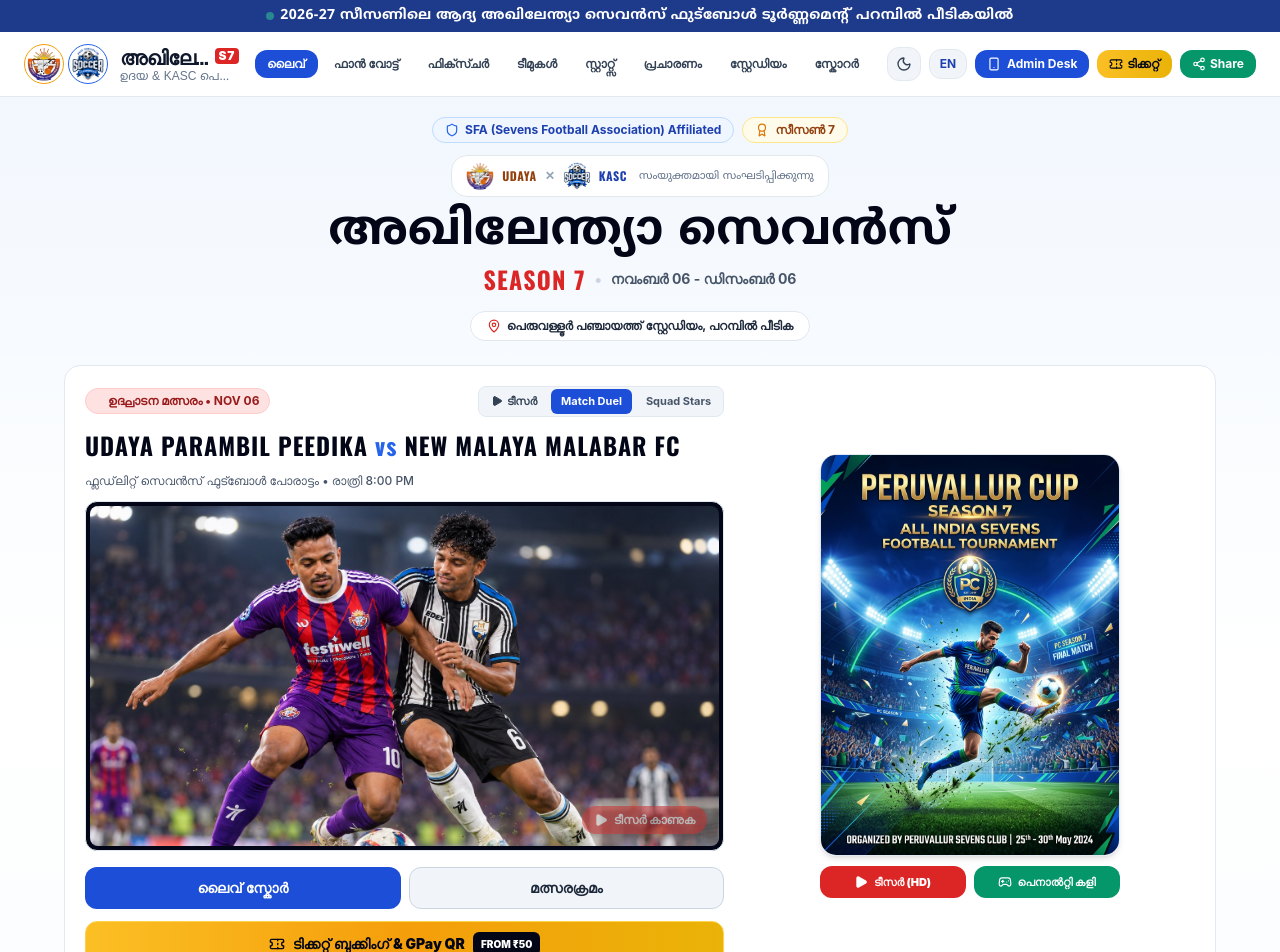
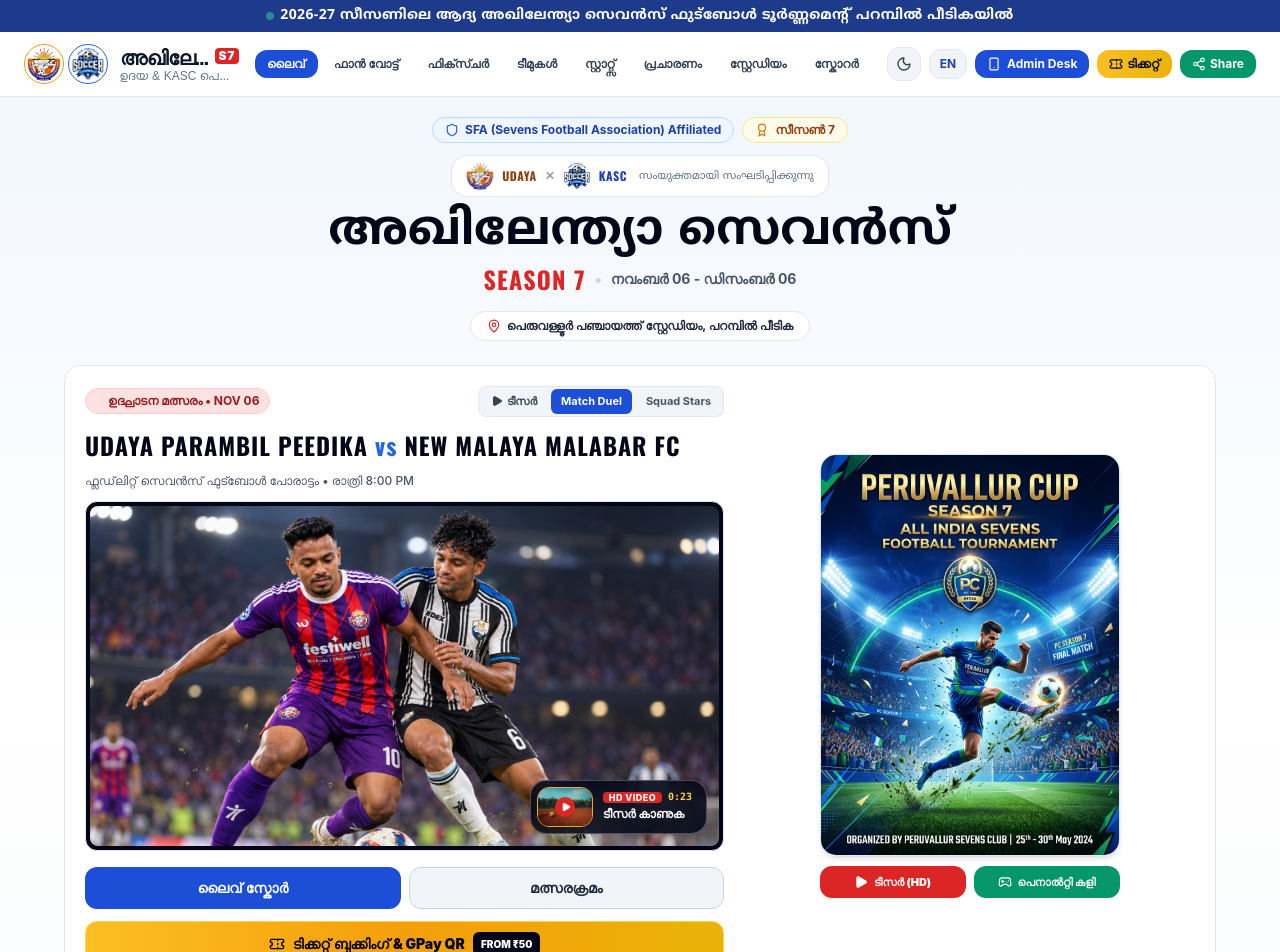
Before and after one commit to murshidmhd/kasc-soccer-web, a React (Vite) app: page / in a window 1280 px wide. Shown: the top 952 px of the page. Built offline with nearby package versions, Linux system fonts and the light colour scheme; a web font is replaced by a local one.

Commit message:
feat: upgrade teaser video button with cinema image preview and zero-lag default hero poster

```diff
--- a/src/components/Hero.jsx
+++ b/src/components/Hero.jsx
@@ -1,5 +1,5 @@
 import React from 'react';
-import { Calendar, MapPin, Phone, Award, Shield, ChevronDown, Ticket, Play, Film, Gamepad2 } from 'lucide-react';
+import { Calendar, MapPin, Phone, Award, Shield, ChevronDown, Ticket, Play, Film, Gamepad2, X } from 'lucide-react';
 import { tournamentInfo } from '../data/tournamentData';
 import Countdown from './Countdown';
 import squadStarsPoster from '../assets/squad_stars_poster.jpg';
@@ -9,6 +9,7 @@ import matchActionDuel from '../assets/match_action_duel.jpg';
 import tournamentOfficialPoster from '../assets/tournament_official_poster.jpg';
 import tournamentTeaser from '../assets/tournament_teaser.mp4';
 import tournamentTeaserPoster from '../assets/tournament_teaser_poster.jpg';
+import teaserVideoBtnThumb from '../assets/teaser_video_btn_thumb.jpg';
 
 export default function Hero({ lang, scrollToSection, isDarkMode, onOpenTicketModal }) {
   const [activeBannerTab, setActiveBannerTab] = React.useState('action');
@@ -157,6 +158,14 @@ export default function Hero({ lang, scrollToSection, isDarkMode, onOpenTicketMo
                       playsInline
                       className="w-full h-full object-cover rounded-lg"
                     />
+                    <button
+                      onClick={() => setActiveBannerTab('action')}
+                      className="absolute top-2.5 right-2.5 px-2.5 py-1 rounded-full bg-slate-950/85 hover:bg-black text-white text-[11px] font-bold border border-white/20 backdrop-blur-md flex items-center gap-1 transition active:scale-95 shadow-md"
+                      title="Back to Match Duel Poster"
+                    >
+                      <X className="w-3.5 h-3.5 text-red-400" />
+                      <span>{lang === 'ml' ? 'പോസ്റ്റർ' : 'Poster'}</span>
+                    </button>
                   </div>
                 ) : activeBannerTab === 'action' ? (
                   <div className="relative group">
@@ -165,13 +174,36 @@ export default function Hero({ lang, scrollToSection, isDarkMode, onOpenTicketMo
                       alt="Match Duel: Udaya vs New Malaya Malabar FC"
                       className="w-full h-56 sm:h-72 md:h-80 lg:h-[340px] object-cover object-top rounded-lg"
                     />
+                    {/* Cinema-Style Video Teaser Button with Real Video Frame */}
                     <button
                       onClick={() => setActiveBannerTab('video')}
-                      className="absolute bottom-3 right-3 px-3 py-1.5 rounded-full bg-red-600/90 hover:bg-red-700 text-white font-black text-xs shadow-lg backdrop-blur-md flex items-center gap-1.5 transition active:scale-95 animate-pulse"
+                      className="group/btn absolute bottom-3 right-3 p-1.5 pr-3.5 rounded-2xl bg-slate-950/85 hover:bg-black text-white border border-white/25 shadow-2xl backdrop-blur-md flex items-center gap-2.5 transition-all hover:scale-105 active:scale-95 cursor-pointer"
                       title="Play Official Promo Video"
                     >
-                      <Play className="w-3.5 h-3.5 fill-current" />
-                      <span>{lang === 'ml' ? 'ടീസർ കാണുക' : 'Watch Promo Video'}</span>
+                      <div className="relative w-12 h-9 sm:w-14 sm:h-10 rounded-xl overflow-hidden border border-amber-400/90 shrink-0 shadow-sm">
+                        <img
+                          src={teaserVideoBtnThumb}
+                          alt="Video Preview"
+                          className="w-full h-full object-cover group-hover/btn:scale-110 transition duration-300"
+                        />
+                        <div className="absolute inset-0 bg-black/25 flex items-center justify-center">
+                          <div className="w-5 h-5 rounded-full bg-red-600 flex items-center justify-center text-white shadow-md group-hover/btn:scale-110 transition">
+                            <Play className="w-2.5 h-2.5 fill-current ml-0.5" />
+                          </div>
+                        </div>
+                      </div>
+
+                      <div className="text-left leading-tight">
+                        <div className="flex items-center gap-1.5">
+                          <span className="text-[9px] uppercase tracking-wider font-extrabold px-1.5 py-0.2 rounded bg-red-600 text-white">
+                            HD Video
+                          </span>
+                          <span className="text-[10px] text-amber-300 font-mono font-bold">0:23</span>
+                        </div>
+                        <span className="text-xs font-black text-white group-hover/btn:text-amber-400 transition block mt-0.5">
+                          {lang === 'ml' ? 'ടീസർ കാണുക' : 'Watch Promo'}
+                        </span>
+                      </div>
                     </button>
                   </div>
                 ) : (
@@ -181,13 +213,36 @@ export default function Hero({ lang, scrollToSection, isDarkMode, onOpenTicketMo
                       alt="Official Udaya FC Squad 2026-2027"
                       className="w-full h-56 sm:h-72 md:h-80 lg:h-[340px] object-cover object-top rounded-lg"
                     />
+                    {/* Cinema-Style Video Teaser Button with Real Video Frame */}
                     <button
                       onClick={() => setActiveBannerTab('video')}
-                      className="absolute bottom-3 right-3 px-3 py-1.5 rounded-full bg-red-600/90 hover:bg-red-700 text-white font-black text-xs shadow-lg backdrop-blur-md flex items-center gap-1.5 transition active:scale-95"
+                      className="group/btn absolute bottom-3 right-3 p-1.5 pr-3.5 rounded-2xl bg-slate-950/85 hover:bg-black text-white border border-white/25 shadow-2xl backdrop-blur-md flex items-center gap-2.5 transition-all hover:scale-105 active:scale-95 cursor-pointer"
                       title="Play Official Promo Video"
                     >
-                      <Play className="w-3.5 h-3.5 fill-current" />
-                      <span>{lang === 'ml' ? 'ടീസർ കാണുക' : 'Watch Promo Video'}</span>
+                      <div className="relative w-12 h-9 sm:w-14 sm:h-10 rounded-xl overflow-hidden border border-amber-400/90 shrink-0 shadow-sm">
+                        <img
+                          src={teaserVideoBtnThumb}
+                          alt="Video Preview"
+                          className="w-full h-full object-cover group-hover/btn:scale-110 transition duration-300"
+                        />
+                        <div className="absolute inset-0 bg-black/25 flex items-center justify-center">
+                          <div className="w-5 h-5 rounded-full bg-red-600 flex items-center justify-center text-white shadow-md group-hover/btn:scale-110 transition">
+                            <Play className="w-2.5 h-2.5 fill-current ml-0.5" />
+                          </div>
+                        </div>
+                      </div>
+
+                      <div className="text-left leading-tight">
+                        <div className="flex items-center gap-1.5">
+                          <span className="text-[9px] uppercase tracking-wider font-extrabold px-1.5 py-0.2 rounded bg-red-600 text-white">
+                            HD Video
+                          </span>
+                          <span className="text-[10px] text-amber-300 font-mono font-bold">0:23</span>
+                        </div>
+                        <span className="text-xs font-black text-white group-hover/btn:text-amber-400 transition block mt-0.5">
+                          {lang === 'ml' ? 'ടീസർ കാണുക' : 'Watch Promo'}
+                        </span>
+                      </div>
                     </button>
                   </div>
                 )}
```
Also changed, not shown: src/assets/teaser_video_btn_thumb.jpg (added).
